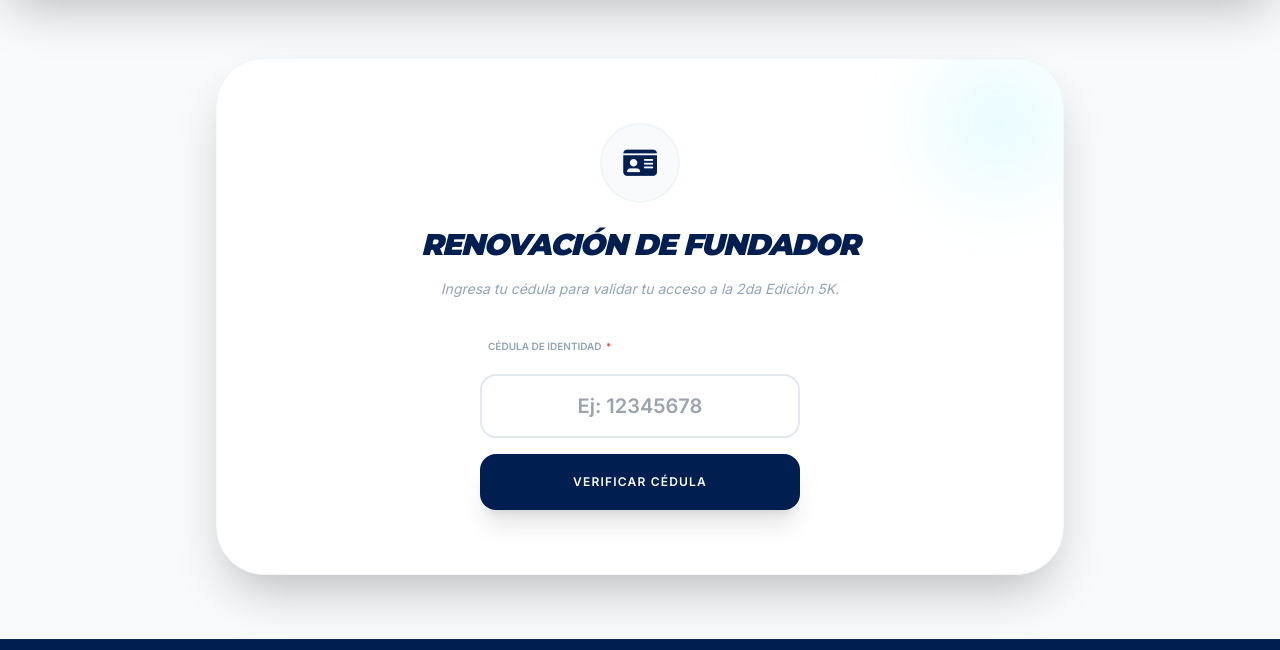
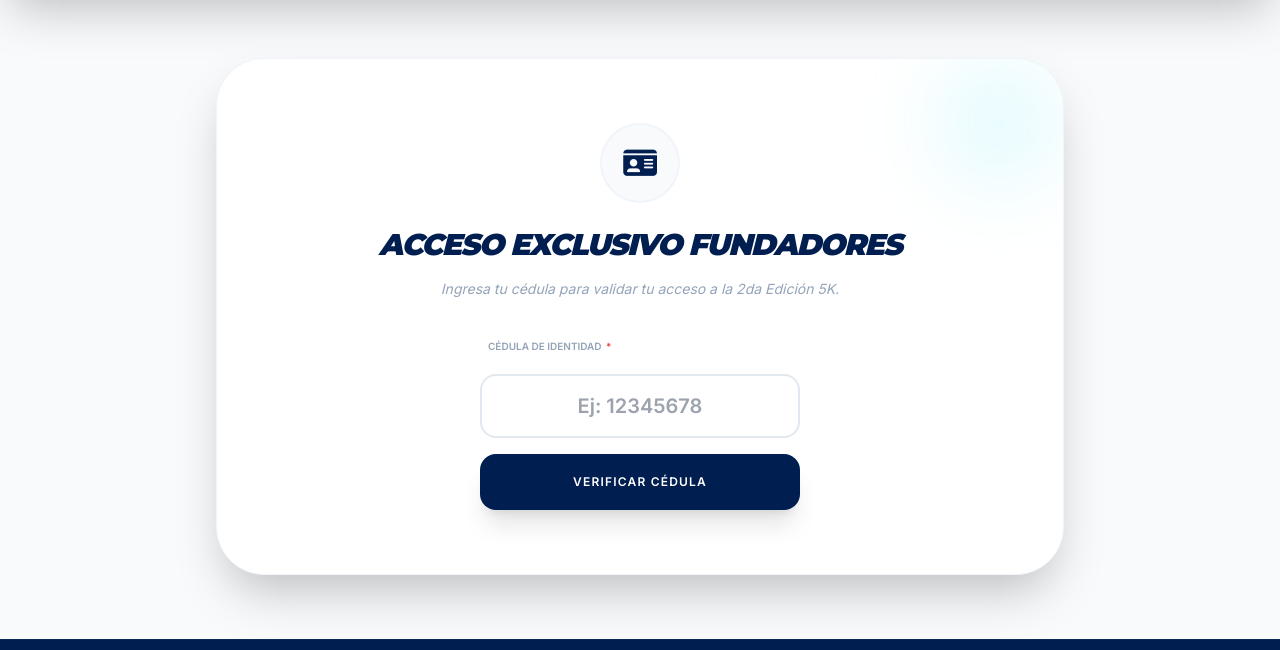
Before and after one commit to PetitJacquespierre/retovirtual5kvzla, a website: page inscripcion.html in a window 1280 px wide. Shown: the part 150-800 px from the top of the page. Drawn offline with nearby package versions, Linux system fonts and the light colour scheme.

Commit message:
Add files via upload

```diff
--- a/inscripcion.html
+++ b/inscripcion.html
@@ -3,7 +3,7 @@
 <head>
     <meta charset="UTF-8">
     <meta name="viewport" content="width=device-width, initial-scale=1.0">
-    <title>Renovación 5K - Reto Virtual VZLA</title>
+    <title>ACCESO EXCLUSIVO FUNDADORES - Reto Virtual VZLA</title>
 <link rel="icon" type="image/png" href="img/favicon.png">
     <script src="https://cdn.tailwindcss.com"></script>
     <link href="https://fonts.googleapis.com/css2?family=Montserrat:wght@400;700;900&family=Inter:wght@300;400;600&display=swap" rel="stylesheet">
@@ -117,7 +117,7 @@
             <div class="w-20 h-20 bg-slate-50 rounded-full flex items-center justify-center mx-auto mb-6 text-[#001E50] border-2 border-slate-100">
                 <i class="fa-solid fa-id-card text-3xl"></i>
             </div>
-            <h2 class="text-[#001E50] font-black text-3xl uppercase tracking-tighter mb-4 italic">Renovación de Fundador</h2>
+            <h2 class="text-[#001E50] font-black text-3xl uppercase tracking-tighter mb-4 italic">ACCESO EXCLUSIVO FUNDADORES</h2>
             <p class="text-slate-400 text-sm mb-10 italic">Ingresa tu cédula para validar tu acceso a la 2da Edición 5K.</p>
 
             <div class="max-w-xs mx-auto space-y-4 relative z-10">
```
